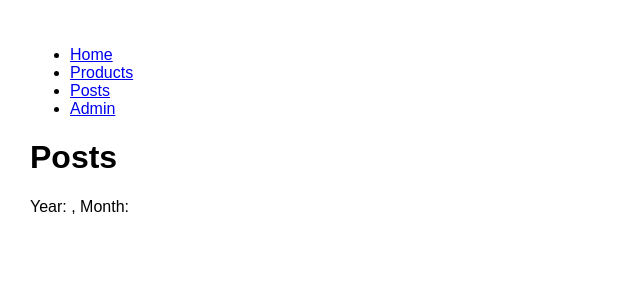
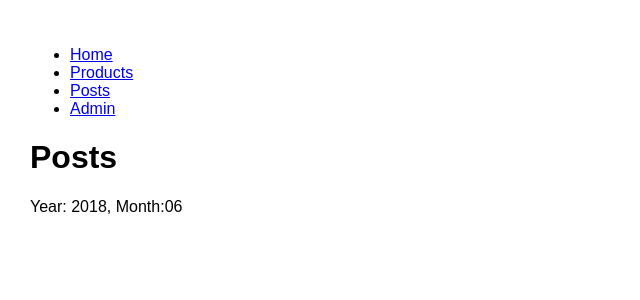
Before and after one commit to God-T/Routing-Example---React, a React (Create React App) app: page /posts/2018/06 in a window 1280 px wide. Shown: the top 300 px of the page, without its empty margins (0-640 px from the left). Built offline with nearby package versions, Linux system fonts and the light colour scheme.

Commit message:
Using para

```diff
--- a/src/components/posts.jsx
+++ b/src/components/posts.jsx
@@ -1,10 +1,10 @@
 import React from "react";
 
-const Posts = () => {
+const Posts = ({ match }) => {
   return (
     <div>
       <h1>Posts</h1>
-      Year: , Month:
+      Year: {match.params.year}, Month:{match.params.month}
     </div>
   );
 };
```
